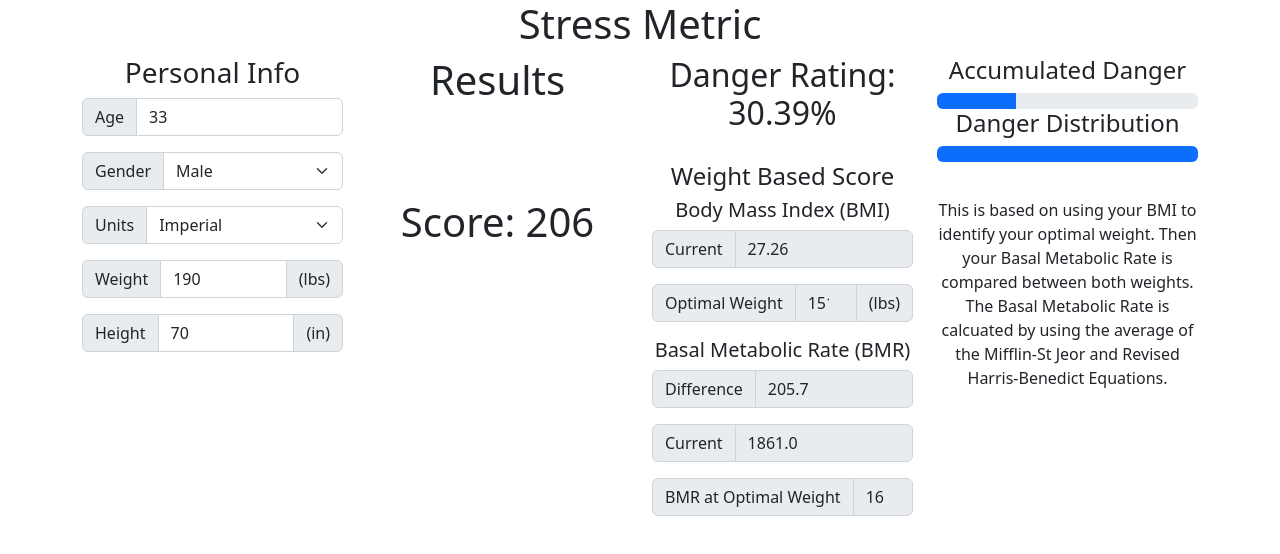
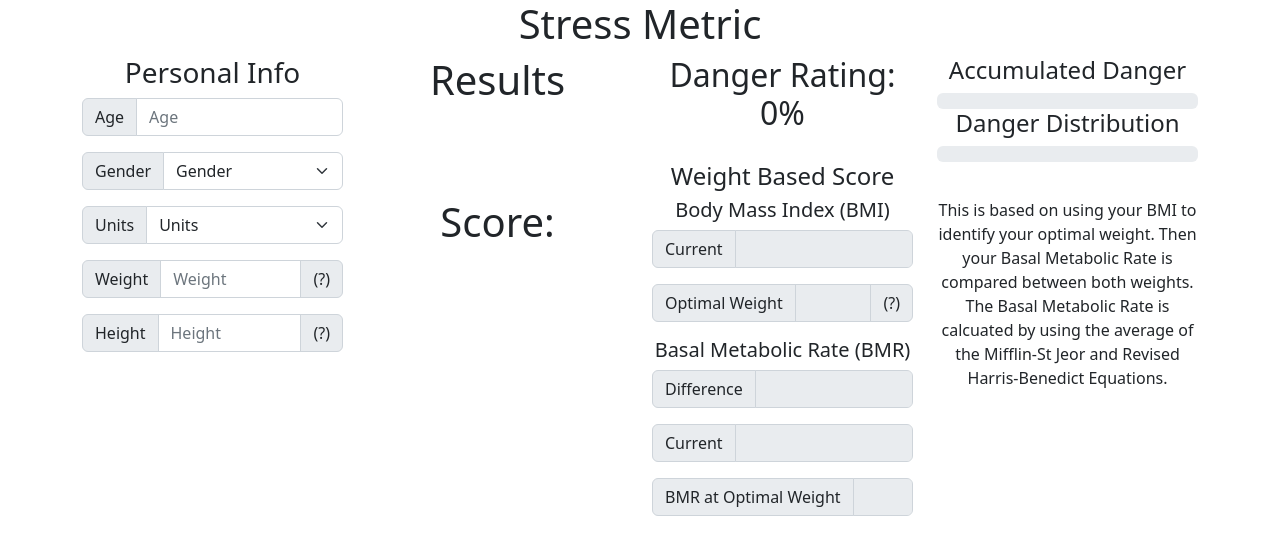
Before and after one commit to Gibado/Stress-Calculator, a plain HTML site: page index.html in a window 1280 px wide. Drawn offline with nearby package versions, Linux system fonts and the light colour scheme.

Commit message:
Removed testing code

```diff
--- a/JS/stress.js
+++ b/JS/stress.js
@@ -188,21 +188,22 @@ var StressModel = function() {
         self.UpdateDisplay();
     }
 
+    self.test = function() {
+        $('#age')[0].value = 33;
+        $('#gender')[0].value = 'male';
+        $('#weight')[0].value = 190;
+        $('#height')[0].value = 70;
+        $('#units')[0].value = 'imperial';
+        self.UpdatePersonalInfo();
+        self.UpdateUnitDisplay();
+    }
+
     return self;
 }
 
 var model = StressModel();
 
 jQuery(document).ready(function($) {
-    // TODO: Remove after testing
-    $('#age')[0].value = 33;
-    $('#gender')[0].value = 'male';
-    $('#weight')[0].value = 190;
-    $('#height')[0].value = 70;
-    $('#units')[0].value = 'imperial';
-    model.UpdatePersonalInfo();
-    model.UpdateUnitDisplay();
-
     // Auto-update personal info
     $('input, select').toArray().forEach(element => {
         element.onchange = function() {
--- a/index.html
+++ b/index.html
@@ -62,11 +62,11 @@
                     <div class="col">
                         <h4>Accumulated Danger</h4>
                         <div class="progress">
-                            <div id="danger-weight" class="progress-bar" role="progressbar" aria-label="weight segment" style="width: 10%" aria-valuenow="10" aria-valuemin="0" aria-valuemax="100"></div>
+                            <div id="danger-weight" class="progress-bar" role="progressbar" aria-label="weight segment" style="width: 0%" aria-valuenow="0" aria-valuemin="0" aria-valuemax="100"></div>
                         </div>
                         <h4>Danger Distribution</h4>
                         <div class="progress">
-                            <div id="danger-dist-weight" class="progress-bar" role="progressbar" aria-label="weight segment" style="width: 10%" aria-valuenow="10" aria-valuemin="0" aria-valuemax="100"></div>
+                            <div id="danger-dist-weight" class="progress-bar" role="progressbar" aria-label="weight segment" style="width: 0%" aria-valuenow="0" aria-valuemin="0" aria-valuemax="100"></div>
                         </div>
                     </div>
                 </div>
@@ -85,11 +85,11 @@
                                     <div class="col-auto">
                                         <div class="input-group mb-3">
                                             <span class="input-group-text">Current</span>
-                                            <input id="bmi" type="number" class="form-control" value="20" aria-label="Current BMI" aria-describedby="bmi" disabled readonly>
+                                            <input id="bmi" type="number" class="form-control" aria-label="Current BMI" aria-describedby="bmi" disabled readonly>
                                         </div>
                                         <div class="input-group mb-3">
                                             <span class="input-group-text">Optimal Weight</span>
-                                            <input id="o-weight" type="number" class="form-control" value="5" aria-label="Optimal Weight" aria-describedby="o-weight" disabled readonly>
+                                            <input id="o-weight" type="number" class="form-control" aria-label="Optimal Weight" aria-describedby="o-weight" disabled readonly>
                                             <span class="input-group-text weight-type">(?)</span>
                                         </div>
                                     </div>
@@ -99,15 +99,15 @@
                                     <div class="col-auto">
                                         <div class="input-group mb-3">
                                             <span class="input-group-text">Difference</span>
-                                            <input id="d-bmr" type="number" class="form-control" value="100" aria-label="BMR Difference" aria-describedby="d-bmr" disabled readonly>
+                                            <input id="d-bmr" type="number" class="form-control" aria-label="BMR Difference" aria-describedby="d-bmr" disabled readonly>
                                         </div>
                                         <div class="input-group mb-3">
                                             <span class="input-group-text">Current</span>
-                                            <input id="c-bmr" type="number" class="form-control" value="2000" aria-label="Current BMR" aria-describedby="c-bmr" disabled readonly>
+                                            <input id="c-bmr" type="number" class="form-control" aria-label="Current BMR" aria-describedby="c-bmr" disabled readonly>
                                         </div>
                                         <div class="input-group mb-3">
                                             <span class="input-group-text">BMR at Optimal Weight</span>
-                                            <input id="o-bmr" type="number" class="form-control" value="1000" aria-label="Optimal BMR" aria-describedby="o-bmr" disabled readonly>
+                                            <input id="o-bmr" type="number" class="form-control" aria-label="Optimal BMR" aria-describedby="o-bmr" disabled readonly>
                                         </div>
                                     </div>
                                 </div>
```
